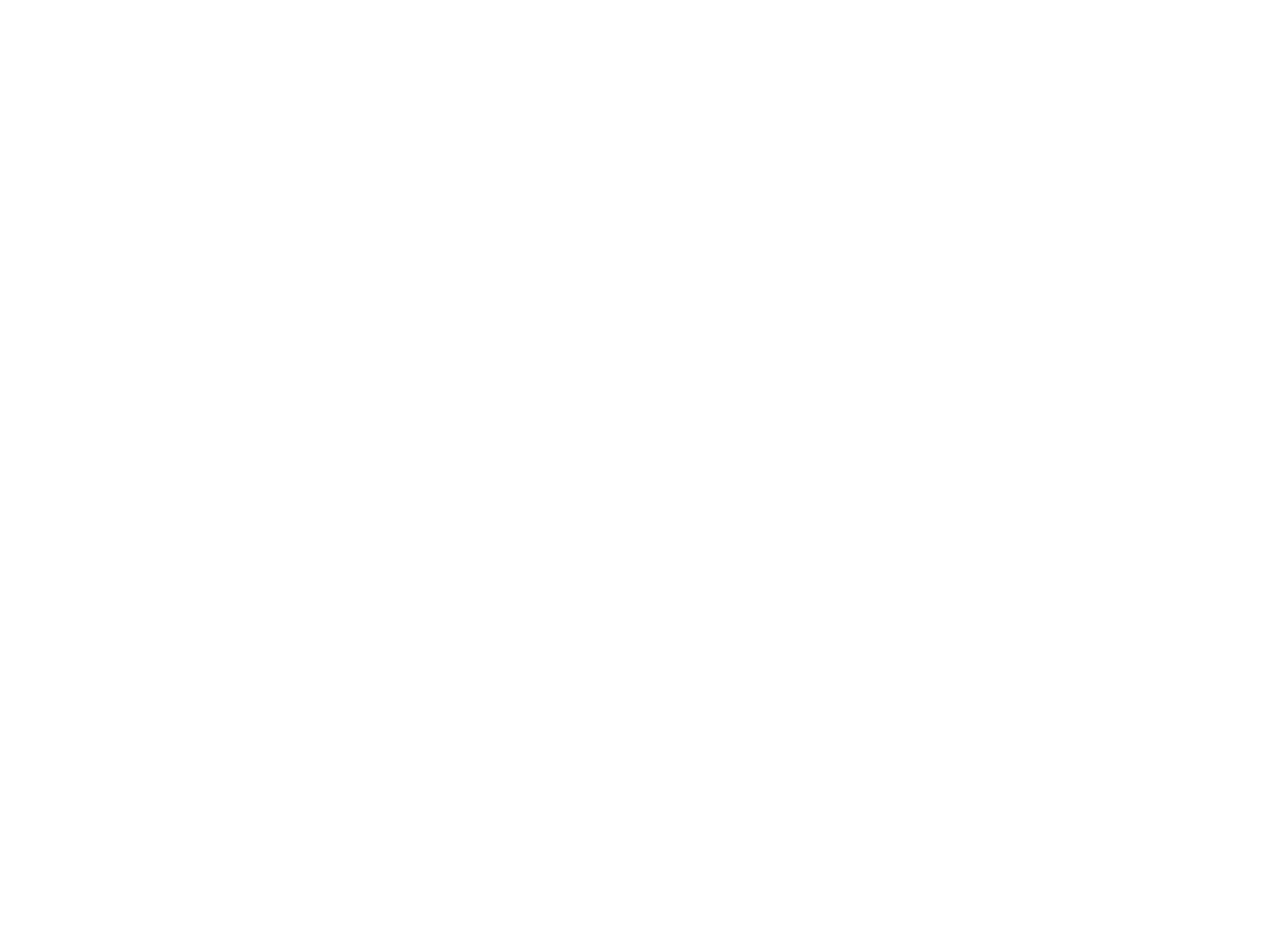
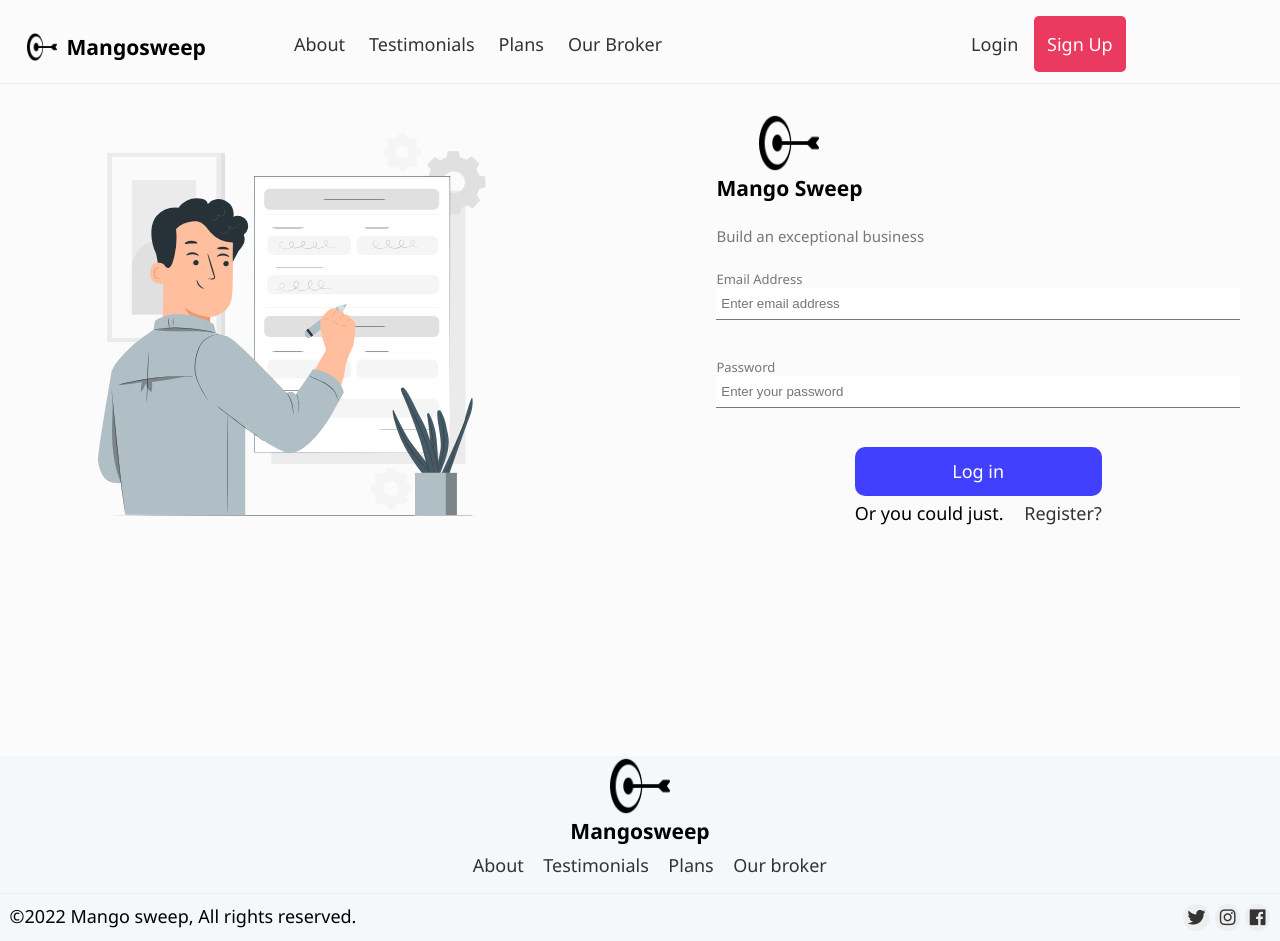
Before and after one commit to Cyntvx/Mango, a plain HTML site: page login.html in a window 1280 px wide. Before the commit the page ends 800 px from the top, so only its background shows below. Drawn offline with Linux system fonts and the light colour scheme.

Commit message:
first-commit

```diff
--- a/login.html
+++ b/login.html
@@ -0,0 +1,102 @@
+<!DOCTYPE html>
+<html lang="en">
+<head>
+  <meta charset="UTF-8">
+  <meta http-equiv="X-UA-Compatible" content="IE=edge">
+  <meta name="viewport" content="width=device-width, initial-scale=1.0">
+  <link rel="stylesheet" href="https://use.fontawesome.com/releases/v5.6.3/css/all.css" integrity="sha384-UHRtZLI+pbxtHCWp1t77Bi1L4ZtiqrqD80Kn4Z8NTSRyMA2Fd33n5dQ8lWUE00s/" crossorigin="anonymous">
+  <link rel="stylesheet" href="./mango.css">
+  <link rel="shortcut icon" type="image/x-icon" href="favicon.ico">
+  <title>Mangosweep</title>
+</head>
+<body>
+  <nav class="main-nav">
+    <div class="container">
+      <div class="c-1">
+        <div class="mango">
+      <a href="index.html"><img class="logo" src="./bullseye.png" alt=""> </a>
+      <h3 class="h6">Mangosweep</h3>
+        </div>
+      <ul class="list">
+        <li><a href="About.html">About</a></li>
+        <li><a href="testimonials">Testimonials</a></li>
+        <li><a href="plans">Plans</a></li>
+        <li><a href="Global">Our Broker</a></li>
+      </ul>
+    </div>
+      <div class="c-2">
+      <ul>
+        <li><a class="s-1" href="login.html">Login</a></li>
+        <li><a class="sign" href="signup.html">Sign Up</a></li>
+      </ul>
+    </div>
+    </div>
+  </nav>
+  <section id="sign-up">
+    <!-- <div class="svg"> -->
+      <img class="svg" src="./svg.svg" alt="">
+      <!-- </div> -->
+      <div class="form">
+        <main>
+          <aside>
+        <img class="bull" src="./bullseye.png" alt="">
+        <h3>Mango Sweep</h3>
+      </aside>
+    </main>
+   <small class="build"> <p>Build an exceptional business</p></small>
+        <form>
+          <!-- <header class ="both-sides">
+          <div>
+          <label for="First Name" class="name" >First Name</label>
+          <input type="text" placeholder="Enter your first name " class="lastname">
+        </div>
+        <div>
+          <label for="Last Name" class="name">Last Name</label>
+          <input type="text" placeholder="Enter your last name" class="lastname">
+        </div>
+      </header>
+        <div>
+        <label for="Phone Number" class="number">Phone number</label>
+        <input type="text" class="phone" placeholder="Enter your phone number">
+      </div> -->
+      <div>
+        <label for="email">Email Address</label>
+        <input type="email" name="email" placeholder="Enter email address">
+      </div>
+      <div>
+        <label for="Password">Password</label>
+        <input type="password" name="password" placeholder="Enter your password">
+      </div>
+      <div class="last-thing">
+      <a  href="#">Log in</a>
+      <p  class="link" > Or you could just.<a href="signup.html"> Register?</a></p>
+    </div>
+      </form>
+    </div>
+  </section>
+    <footer id="foot">
+        <div class="foot-1">
+          <div>
+          <img class="bull" src="./bullseye.png" alt="">
+          <h3>Mangosweep</h3>
+        </div>
+        <div>
+          <ul>
+            <li><a href="#">About</a></li>
+            <li><a href="#">Testimonials</a></li>
+            <li><a href="#">Plans</a></li>
+            <li><a href="#">Our broker</a></li>
+          </ul>
+        </div>
+        </div>
+        <div class="socials">
+          <p>&copy;2022 Mango sweep, All rights reserved.</p>
+          <div>
+          <a href="http:/twitter.com"><i class="fab fa-twitter " ></i></a>
+          <a href="http:/instagram.com"><i class="fab fa-instagram "></i></a>
+          <a href="http:/facebook.com"><i class="fab fa-facebook  "></i></a>
+        </div>
+        </div>
+      </footer>
+</body>
+</html>
--- a/mango.css
+++ b/mango.css
@@ -347,12 +347,13 @@ span{
 }
 /* Footer */
 #foot{
-  margin-top: 3rem;
+  margin-bottom: -1.2rem;
   background: #e3eef746;
 }
 .bull{
   width: 30px;
   margin: auto;
+  margin-top: .3rem;
   display: flex;
   align-content: center;
   justify-content: center;
@@ -361,7 +362,7 @@ span{
   display: flex;
   align-content: center;
   justify-content: center;
-  margin: 1rem;
+  margin: .5rem;
 }
 
 .foot-1 ul li{
@@ -371,7 +372,7 @@ span{
   border-top: 1px solid #eee;
   display: flex;
   justify-content: space-between;
-  padding: 1rem;
+  padding: .6rem;
 }
 .fab{
   background: #eee;
@@ -394,7 +395,7 @@ main{
   /* grid-gap: 5rem; */
   /* margin: 3rem 4rem; */
   padding: 2rem 2rem ;
-  margin: 2rem ;
+  margin: 2.5rem ;
   margin-top: -.5rem;
 }
 .svg{
@@ -406,7 +407,7 @@ main{
   margin-right: -2rem;
 }
 .form div{
-  margin-bottom: 1.7rem;
+  margin-bottom: 1.9rem;
   display: block;
   display: flex;
   flex-direction: column;
@@ -468,3 +469,9 @@ placeholder{
 .last-thing > a:hover{
   opacity: 0.8;
 }
+.last-thing > p  > a:hover{
+  border-bottom: 1px solid #444;
+}
+.last-thing > p  > a{
+  margin-left: 1rem;
+}
```
Also changed, not shown: index.html (+4 -4 lines).
